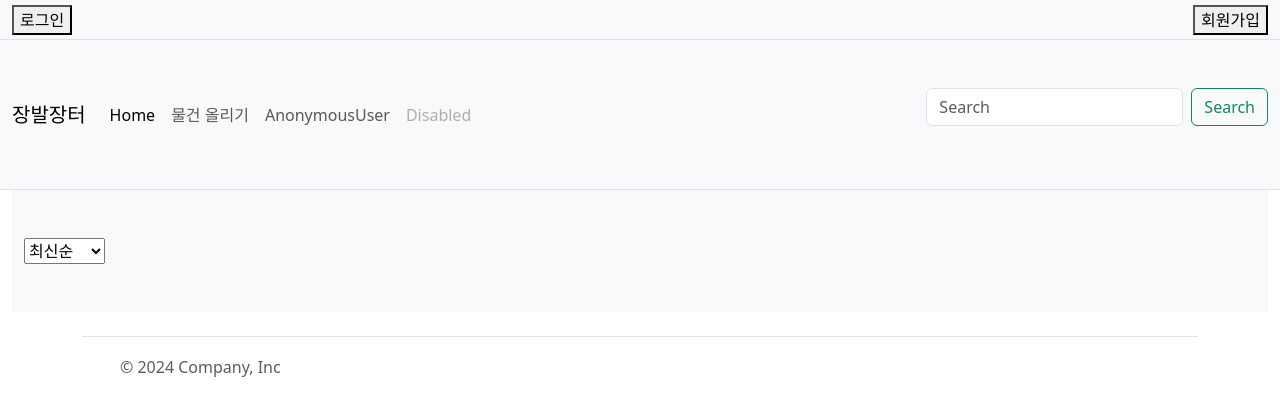
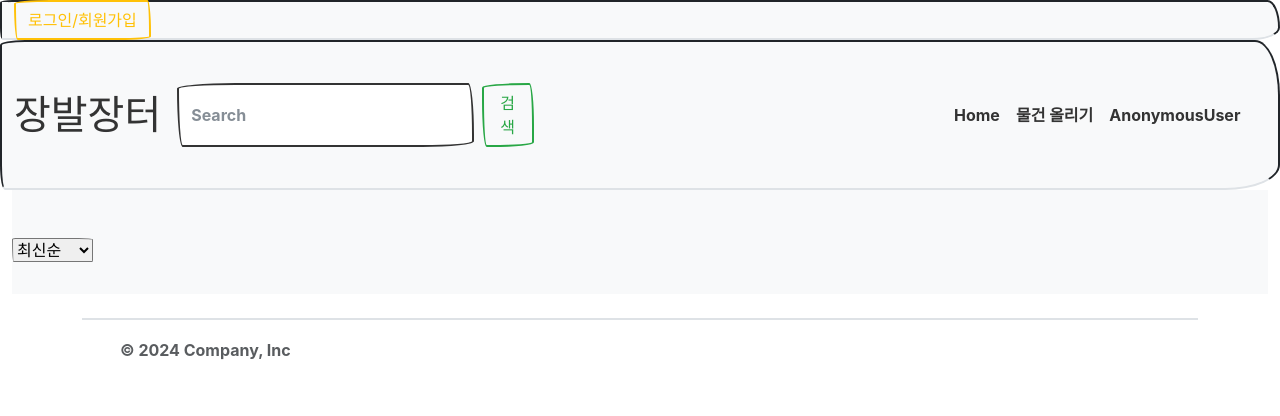
Before and after one commit to DoosamGwak/Django_team_project, a Django app: page /products/ in a window 1280 px wide. Shown: the top 416 px of the page. Run offline with Django 4.2, Linux system fonts and the light colour scheme; data that the repository does not hold is empty; some libraries are stand-ins or nearby versions; some web fonts are replaced.

Commit message:
feat%fix: templates 수정 및 정렬기능 추가

```diff
--- a/accounts/templates/accounts/login.html
+++ b/accounts/templates/accounts/login.html
@@ -4,12 +4,11 @@
 {% bootstrap_javascript %}
 
 {% block content %}
-<div class='container-sm'>
 <h3>Login</h3>
 <form action="" method="POST">
     {% csrf_token %}
     {% bootstrap_form form %}
-    <input type="submit" value="로그인">
+    <button type="submit" class="btn btn-outline-warning">로그인</button>
 </form>
-</div>
+<a href="{% url "accounts:signup" %}"><button class="btn btn-outline-warning">회원가입</button></a><br>
 {% endblock content %}
--- a/products/templates/products/products.html
+++ b/products/templates/products/products.html
@@ -86,10 +86,10 @@
 
 
 <div class="album py-5 bg-body-tertiary">
-  <div class="container-xxl ">
   <div>
       <form action="{% url "products:products" %}" mothod='get'>
           <div class='col-4'>
+            <input type="hidden" name="q" value="{{ request.GET.q }}">
               <select name="sort" id="sort" onchange="this.form.submit()">
                   <option value="recent" id="recent" {% if not request.GET.sort %}selected{% endif %}>최신순</option>
                   <option value="like" id="like" {% if request.GET.sort == 'like' %}selected{% endif %}>좋아요순</option>
@@ -98,21 +98,21 @@
           </div>
       </form>
   </div>
-    <div class="row row-cols-1 row-cols-sm-2 row-cols-md-5 g-3">
+  <div class="row row-cols-1 row-cols-sm-2 row-cols-md-4 g-3">
       {% for product in products %}
       <div class="col">
         <div class="card shadow-sm">
           <a href="{% url "products:detail" product.pk %}">
           {% if product.image %}
-            <div width="100%" height="225px" style="overflow: hidden;">
-                <img src="{{ product.image.url }}" alt="{{product.title}}" width="100%" sytle='object-fit: cover;'>
+            <div class='card-top' style='overflow:hidden; width:100%; height:225px'>
+              <img class="bd-placeholder-img" src="{{ product.image.url }}" alt="{{product.title}}" width="100%" height="100%" style="object-fit:cover;">
             </div>
           {% else %}
             <svg class="bd-placeholder-img card-img-top" width="100%" height="225" xmlns="http://www.w3.org/2000/svg" role="img" aria-label="Placeholder: Thumbnail" preserveAspectRatio="xMidYMid slice" focusable="false"><title>Placeholder</title><rect width="100%" height="100%" fill="#55595c"></rect><text x="50%" y="50%" fill="#eceeef" dy=".3em">Thumbnail</text></svg>
           {% endif %}
           </a>
           <div class="card-body">
-              <p class="card-text">{{product.title}} 작성자: {{product.author.username}}</p>
+            <p class="card-text">{{product.title}} </p>
             <div class="d-flex justify-content-between align-items-center">
               <div class="btn-group">
                 {% if user in product.user_like.all %}
@@ -126,9 +126,11 @@
                       <button type="submit" class="btn btn-sm btn-outline-secondary"><i class="fa-regular fa-heart text-danger"> {{product.user_like.count}}</i></button>
                   </form>
                 {% endif %}
-                  <button type="button" class="btn btn-sm btn-outline-secondary"><i class="fas fa-eye"></i> {{product.clicked}}</button>
+                <button type="button" class="btn btn-sm btn-outline-secondary"><i class="fas fa-eye "></i> {{product.clicked}}</button>
               </div>
-                <small class="text-body-secondary">{{ product.updated_at|timesince }}</small>
+              <div>
+                <small class="text-body-secondary">{{ product.created_string }}</small>
+              </div>
             </div>
           </div>
         </div>
@@ -136,7 +138,6 @@
       {% endfor %}
     </div>
 </div>
-</div>
   <script src="/docs/5.3/dist/js/bootstrap.bundle.min.js" integrity="sha384-YvpcrYf0tY3lHB60NNkmXc5s9fDVZLESaAA55NDzOxhy9GkcIdslK1eN7N6jIeHz" crossorigin="anonymous"></script>
   <script src="chrome-extension://okkffdhbfplmbjblhgapnchjinanmnij/content/sm.js" data-pname="recorder-screenshot-v3" data-asset-path="chrome-extension://okkffdhbfplmbjblhgapnchjinanmnij/"></script>
 {% endblock content %}
--- a/products/urls.py
+++ b/products/urls.py
@@ -9,5 +9,5 @@ urlpatterns = [
     path('update/<int:pk>/', views.update, name='update'),
     path('delete/<int:pk>/', views.delete, name='delete'),
     path('like/<int:pk>/', views.like, name='like'),
-    path('hashtag/<str:hashtag_name>/', views.hashtag_detail, name='hashtag_detail')
+    path('hashtag/<str:hashtag_name>/', views.hashtag_detail, name='hashtag_detail'),
 ]
--- a/products/views.py
+++ b/products/views.py
@@ -4,20 +4,35 @@ from .models import Product, HashTag
 from django.db.models import Count
 from django.views.decorators.http import require_http_methods, require_POST
 from django.contrib.auth.decorators import login_required
+from django.db.models.query_utils import Q
 import re
 
 
 def products(request):
+    query = request.GET.get('q','')
     sort = request.GET.get('sort','')
+
+    products = Product.objects.all()
+
+    if query:
+        products = products.filter(
+            Q(title__icontains=query) |
+            Q(content__icontains=query) |
+            Q(author__username__icontains=query) |
+            Q(hashtag__hashtag_name__icontains=query)
+        ).distinct()
+
     if sort == 'like':
-        products = Product.objects.annotate(like_count = Count('user_like')).order_by('-like_count','-pk')
+        products = products.annotate(like_count = Count('user_like')).order_by('-like_count','-pk')
     elif sort == 'clicked':
-        products = Product.objects.order_by('-clicked','-pk')
+        products = products.order_by('-clicked','-pk')
     else:
-        products = Product.objects.order_by('-pk')
+        products = products.order_by('-pk')
+
     context = {
         'products': products,
-        'sort': sort
+        'sort': sort,
+        'query': query
     }
     return render(request, 'products/products.html', context)
 
@@ -100,11 +115,8 @@ def like(request, pk):
 
 
 def hashtag_detail(request, hashtag_name):
-    print('111111111111111111111111')
     hashtag = get_object_or_404(HashTag, hashtag_name=hashtag_name)
-    print('222222222222222222222222222')
     products = Product.objects.filter(hashtag=hashtag)
-    print('3333333333333333333333333333333333333333')
     context = {
         'hashtag': hashtag,
         'products': products,
--- a/templates/base.html
+++ b/templates/base.html
@@ -1,7 +1,5 @@
 {% load static %}
-{% load bootstrap5 %}
-{% bootstrap_css %}
-{% bootstrap_javascript %}
+
 
 
 <!DOCTYPE html>
@@ -12,6 +10,7 @@
     <title>장발장터</title>
     <link href="https://cdn.jsdelivr.net/npm/bootstrap@5.3.3/dist/css/bootstrap.min.css" rel="stylesheet" integrity="sha384-QWTKZyjpPEjISv5WaRU9OFeRpok6YctnYmDr5pNlyT2bRjXh0JMhjY6hW+ALEwIH" crossorigin="anonymous">
     <link rel="stylesheet" href="{% static 'css/style.css' %}">
+    <link rel="stylesheet" href="https://cdn.jsdelivr.net/npm/bootswatch@5.3.3/dist/sketchy/bootstrap.min.css">
 </head>
 <body>
 
@@ -21,29 +20,31 @@
       {% if user.is_authenticated %}
         <form action="{% url "accounts:logout" %}" method="POST">
           {% csrf_token %}
-          <input type="submit" value='로그아웃'>
+          <button type="submit" class="btn btn-outline-warning">로그아웃</button>
         </form>
 
       {% else %}
-        <a href="{% url "accounts:login" %}"><button>로그인</button></a><br>
-          <a href="{% url 'accounts:signup' %}"><button>회원가입</button></a>
+        <a href="{% url "accounts:login" %}"><button class="btn btn-outline-warning">로그인/회원가입</button></a><br>
       {% endif %}
     </div>
   </nav>
 
 
   <nav class="navbar navbar-expand-lg bg-body-tertiary sticky-top border-bottom" style='height: 150px;'>
-    <div class="container-xxl">
+    <div class="container-xxl text-center">
 
-      <a class="navbar-brand" href="{% url "products:products" %}">장발장터</a>
+          <a class="navbar-brand fs-1" href="{% url "products:products" %}">장발장터</a>
 
-      <button class="navbar-toggler" type="button" data-bs-toggle="collapse" data-bs-target="#navbarSupportedContent" aria-controls="navbarSupportedContent" aria-expanded="false" aria-label="Toggle navigation">
-        <span class="navbar-toggler-icon"></span>
-      </button>
 
-      <div class="collapse navbar-collapse" id="navbarSupportedContent">
+          <div class="collapse navbar-collapse" id="navbarSupportedContent" style='width:60%; color:yellow;'>
+            <form class="d-flex " role="search" method="GET" action="{% url "products:products" %}">
+              <input class="form-control me-2" type="search" placeholder="Search" aria-label="Search" name='q' style='width:100%'>
+              <button class="btn btn-outline-success" type="submit">검색</button>
+            </form>
+          </div>
 
-        <ul class="navbar-nav me-auto mb-2 mb-lg-0">
+
+          <ul class="navbar-nav me-auto mb-2 mb-lg-0 collapse navbar-collapse">
             <li class="nav-item">
               <a class="nav-link active" aria-current="page" href="#">Home</a>
             </li>
@@ -55,15 +56,7 @@
                 {{request.user}}
               </a>
             </li>
-          <li class="nav-item">
-            <a class="nav-link disabled" aria-disabled="true">Disabled</a>
-          </li>
           </ul>
-
-        <form class="d-flex" role="search">
-          <input class="form-control me-2" type="search" placeholder="Search" aria-label="Search">
-          <button class="btn btn-outline-success" type="submit">Search</button>
-        </form>
 
       </div>
     </div>
@@ -95,12 +88,6 @@
     </footer>
   </div>
 
-    {% comment %} const myModal = document.getElementById('myModal')
-    const myInput = document.getElementById('myInput')
-
-    myModal.addEventListener('shown.bs.modal', () => {
-      myInput.focus()
-    }) {% endcomment %}
   <script src="https://kit.fontawesome.com/be903262ff.js" crossorigin="anonymous"></script>
   <script src="https://cdn.jsdelivr.net/npm/bootstrap@5ss.3.3/dist/js/bootstrap.bundle.min.js" integrity="sha384-YvpcrYf0tY3lHB60NNkmXc5s9fDVZLESaAA55NDzOxhy9GkcIdslK1eN7N6jIeHz" crossorigin="anonymous"></script>
 </body>
```
Also changed, not shown: products/models.py (+18 -18 lines), media/images/image.png (added). Lines whose indentation alone changed are shown as unchanged.
